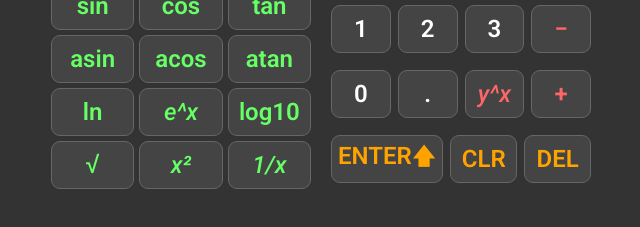
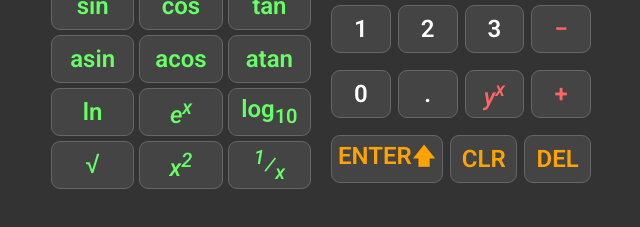
Before and after one commit to jonbirge/HP, a plain HTML site: page index.html in a window 1280 px wide. Shown: the part 397-624 px from the top of the page, 319-959 px from the left. Drawn offline with Linux system fonts and the light colour scheme; a web font is replaced by a local one.

Commit message:
update button symbols in index.html for improved clarity and formatting

```diff
--- a/index.html
+++ b/index.html
@@ -190,12 +190,12 @@
       <button class="fnBtn" data-action="atan">atan</button>
       <!-- Row 5: Logs & Exponents (Part 1) -->
       <button class="fnBtn" data-action="ln">ln</button>
-      <button class="fnBtn math" data-action="exp">e^x</button>
-      <button class="fnBtn" data-action="log10">log10</button>
+      <button class="fnBtn math" data-action="exp">e<sup>x</sup></button>
+      <button class="fnBtn" data-action="log10">log<sub>10</sub></button>
       <!-- Row 6: Logs & Exponents (Part 2) -->
       <button class="fnBtn" data-action="sqrt">√</button>
-      <button class="fnBtn math" data-action="x^2">x²</button>
-      <button class="fnBtn math" data-action="inv">1/x</button>
+      <button class="fnBtn math" data-action="x^2">x<sup>2</sup></button>
+      <button class="fnBtn math" data-action="inv"><sup>1</sup>&frasl;<sub>x</sub></button>
     </div>
     <!-- Right Column: Numeric Keypad -->
     <div id="numericButtons">
@@ -224,7 +224,7 @@
       <div class="button-row">
         <button data-action="0">0</button>
         <button data-action=".">.</button>
-        <button class="opBtn math" data-action="y^x">y^x</button>
+        <button class="opBtn math" data-action="y^x">y<sup>x</sup></button>
         <button class="opBtn" data-action="+">+</button>
       </div>
       <!-- Row 5: ENTER, CLR, DEL -->
```
